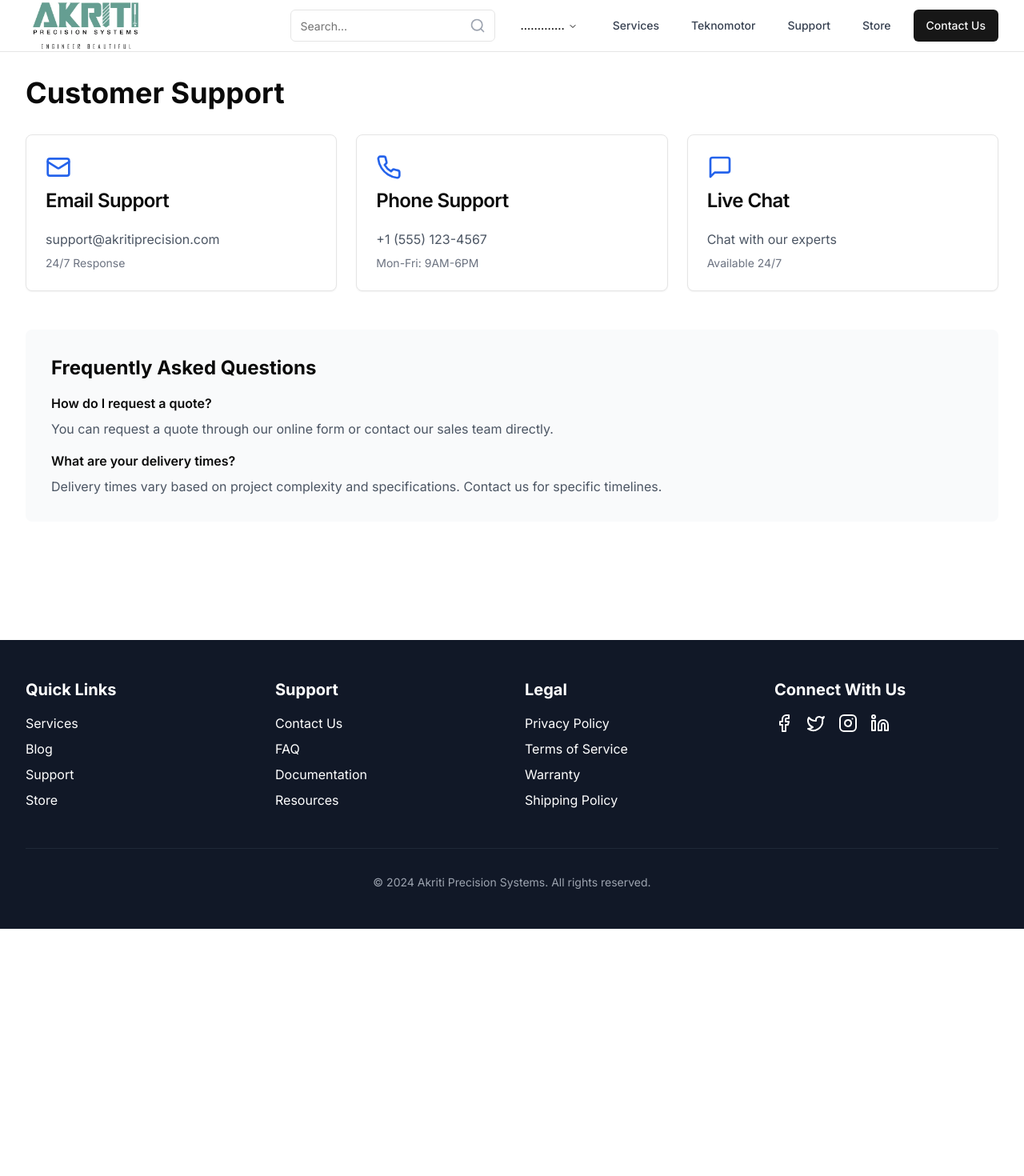
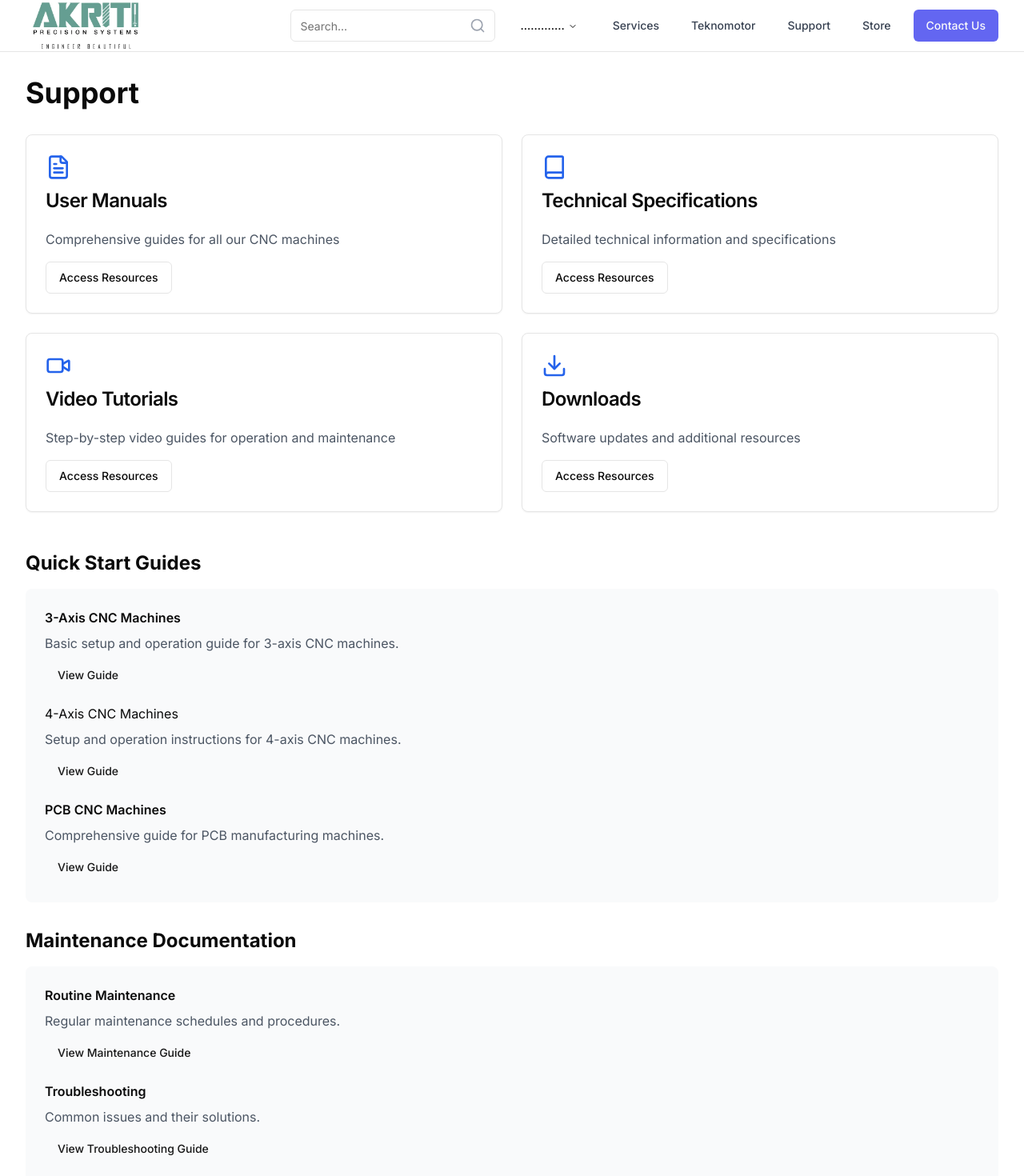
Before and after one commit to Akriti-Pricision-Sytems/akriti_frontend, a Next.js app: page /support in a window 1280 px wide. Shown: the top 1470 px of the page at 80% size. Before the commit the page ends 1161 px from the top, so only its background shows below. Built offline with nearby package versions, Linux system fonts and the light colour scheme.

Commit message:
color updated

```diff
--- a/app/contact/page.tsx
+++ b/app/contact/page.tsx
@@ -1,38 +1,39 @@
 'use client';
 
-import { Card, CardContent } from "@/components/ui/card";
+import { Card, CardContent, CardHeader, CardTitle } from "@/components/ui/card";
+import Image from "next/image";
+import { motion } from "framer-motion";
 import { Button } from "@/components/ui/button";
 import { Input } from "@/components/ui/input";
-import { motion } from "framer-motion";
-import { MapPin, Phone, Mail } from "lucide-react";
+import { Mail, Phone, MessageSquare } from "lucide-react";
 
 export default function ContactPage() {
   return (
-    <div className="min-h-screen pt-24 pb-12">
+    <div className="min-h-screen pt-24 pb-12 bg-gray-900">
       <div className="max-w-7xl mx-auto px-4 sm:px-6 lg:px-8">
-        <h1 className="text-4xl font-bold mb-8">Contact Us</h1>
+        <h1 className="text-4xl font-bold mb-8 text-white">Contact Us</h1>
 
-        <div className="grid grid-cols-1 lg:grid-cols-2 gap-8">
+        <div className="grid grid-cols-1 lg:grid-cols-2 gap-8 mb-12">
           <motion.div
             initial={{ opacity: 0, x: -20 }}
             animate={{ opacity: 1, x: 0 }}
           >
-            <Card>
+            <Card className="bg-gray-800 border-gray-700">
               <CardContent className="p-6">
-                <h2 className="text-2xl font-bold mb-6">Send us a Message</h2>
+                <h2 className="text-2xl font-bold mb-6 text-white">Send us a Message</h2>
                 <form className="space-y-4">
                   <div>
-                    <Input placeholder="Your Name" />
+                    <Input placeholder="Your Name" className="bg-gray-700 border-gray-600 text-white" />
                   </div>
                   <div>
-                    <Input type="email" placeholder="Your Email" />
+                    <Input type="email" placeholder="Your Email" className="bg-gray-700 border-gray-600 text-white" />
                   </div>
                   <div>
-                    <Input placeholder="Subject" />
+                    <Input placeholder="Subject" className="bg-gray-700 border-gray-600 text-white" />
                   </div>
                   <div>
                     <textarea
-                      className="w-full min-h-[150px] p-3 rounded-md border"
+                      className="w-full min-h-[150px] p-3 rounded-md border bg-gray-700 border-gray-600 text-white"
                       placeholder="Your Message"
                     ></textarea>
                   </div>
@@ -47,46 +48,73 @@ export default function ContactPage() {
             animate={{ opacity: 1, x: 0 }}
             className="space-y-6"
           >
-            <Card>
-              <CardContent className="p-6">
-                <div className="flex items-start space-x-4">
-                  <MapPin className="h-6 w-6 text-blue-600 mt-1" />
-                  <div>
-                    <h3 className="font-semibold mb-2">Our Locations</h3>
-                    <p className="text-gray-600">123 Smith St, Sydney NSW 2000 AU</p>
-                    <p className="text-gray-600">123 Spring St, New York NY 10012 USA</p>
-                  </div>
-                </div>
+            <Card className="bg-gray-800 border-gray-700">
+              <CardHeader>
+                <Mail className="h-8 w-8 text-blue-600 mb-2" />
+                <CardTitle className="text-white">Email Support</CardTitle>
+              </CardHeader>
+              <CardContent>
+                <p className="text-gray-300">contact@akriti.tech</p>
+                <p className="text-sm text-gray-400 mt-2">24/7 Response</p>
               </CardContent>
             </Card>
 
-            <Card>
-              <CardContent className="p-6">
-                <div className="flex items-start space-x-4">
-                  <Phone className="h-6 w-6 text-blue-600 mt-1" />
-                  <div>
-                    <h3 className="font-semibold mb-2">Phone</h3>
-                    <p className="text-gray-600">+1 (555) 123-4567</p>
-                    <p className="text-gray-600">+61 2 1234 5678</p>
-                  </div>
-                </div>
+            <Card className="bg-gray-800 border-gray-700">
+              <CardHeader>
+                <Phone className="h-8 w-8 text-blue-600 mb-2" />
+                <CardTitle className="text-white">Phone Support</CardTitle>
+              </CardHeader>
+              <CardContent>
+                <p className="text-gray-300"> +91 9019054837</p>
+                <p className="text-sm text-gray-400 mt-2">Mon-Sat: 10AM-7PM</p>
               </CardContent>
             </Card>
 
-            <Card>
-              <CardContent className="p-6">
-                <div className="flex items-start space-x-4">
-                  <Mail className="h-6 w-6 text-blue-600 mt-1" />
-                  <div>
-                    <h3 className="font-semibold mb-2">Email</h3>
-                    <p className="text-gray-600">info@akritiprecision.com</p>
-                    <p className="text-gray-600">support@akritiprecision.com</p>
-                  </div>
-                </div>
+            <Card className="bg-gray-800 border-gray-700">
+              <CardHeader>
+                <MessageSquare className="h-8 w-8 text-blue-600 mb-2" />
+                <CardTitle className="text-white">Live Chat</CardTitle>
+              </CardHeader>
+              <CardContent>
+                <p className="text-gray-300">Chat with our experts</p>
+                <p className="text-sm text-gray-400 mt-2">Available 24/7</p>
               </CardContent>
             </Card>
           </motion.div>
         </div>
+        {/* Company Information */}
+        <Card className="bg-gray-800 border-gray-700">
+          <CardContent className="p-8">
+          <h2 className="text-2xl font-bold mb-4 text-white">Visit us at: </h2>
+            <h2 className="text-2xl font-bold mb-4 text-white">Akriti Precision Systems Private Limited</h2>
+            <div className="space-y-2 text-gray-300">
+              <p>9A, Prop No 439, Kalkere Main Road</p>
+              <p>Kalkere, Bangalore, Karnataka, India – 560043</p>
+              <div className="mt-4 pt-4 border-t border-gray-700">
+                <p>CIN – U33208KA2019PTC130105</p>
+                <p>GST – 29AASCA9843Q1ZE</p>
+              </div>
+            </div>
+          </CardContent>
+        </Card>
+
+        {/* Map Section */}
+        <div className="mb-12 mt-12">
+          <div className="w-full h-[600px] relative rounded-lg overflow-hidden">
+            <iframe
+              src="https://www.google.com/maps/embed?pb=!1m18!1m12!1m3!1d3887.0992478702788!2d77.67237917574816!3d13.02935141360818!2m3!1f0!2f0!3f0!3m2!1i1024!2i768!4f13.1!3m3!1m2!1s0x3bae11cfe65baef3%3A0x6b4a924a0da5ca61!2sAkriti%20Precision%20Systems%20Pvt.%20Ltd.%20-%20CNC%20Machines%20Manufacturer!5e0!3m2!1sen!2sin!4v1741856581221!5m2!1sen!2sin"
+              width="100%"
+              height="100%"
+              style={{ border: 0 }}
+              allowFullScreen
+              loading="lazy"
+              referrerPolicy="no-referrer-when-downgrade"
+              className="absolute inset-0"
+            />
+          </div>
+        </div>
+
+
       </div>
     </div>
   );
--- a/app/documentation/page.tsx
+++ /dev/null
@@ -1,122 +0,0 @@
-'use client';
-
-import { Card, CardContent, CardHeader, CardTitle } from "@/components/ui/card";
-import { motion } from "framer-motion";
-import { FileText, Book, Video, Download } from "lucide-react";
-import { Button } from "@/components/ui/button";
-
-export default function DocumentationPage() {
-  const resources = [
-    {
-      icon: FileText,
-      title: "User Manuals",
-      description: "Comprehensive guides for all our CNC machines"
-    },
-    {
-      icon: Book,
-      title: "Technical Specifications",
-      description: "Detailed technical information and specifications"
-    },
-    {
-      icon: Video,
-      title: "Video Tutorials",
-      description: "Step-by-step video guides for operation and maintenance"
-    },
-    {
-      icon: Download,
-      title: "Downloads",
-      description: "Software updates and additional resources"
-    }
-  ];
-
-  return (
-    <div className="min-h-screen pt-24 pb-12">
-      <div className="max-w-7xl mx-auto px-4 sm:px-6 lg:px-8">
-        <h1 className="text-4xl font-bold mb-8">Documentation</h1>
-
-        <div className="grid grid-cols-1 md:grid-cols-2 gap-6 mb-12">
-          {resources.map((resource, index) => (
-            <motion.div
-              key={resource.title}
-              initial={{ opacity: 0, y: 20 }}
-              animate={{ opacity: 1, y: 0 }}
-              transition={{ delay: index * 0.1 }}
-            >
-              <Card>
-                <CardHeader>
-                  <resource.icon className="h-8 w-8 text-blue-600 mb-2" />
-                  <CardTitle>{resource.title}</CardTitle>
-                </CardHeader>
-                <CardContent>
-                  <p className="text-gray-600 mb-4">{resource.description}</p>
-                  <Button variant="outline">Access Resources</Button>
-                </CardContent>
-              </Card>
-            </motion.div>
-          ))}
-        </div>
-
-        <div className="space-y-8">
-          <section>
-            <h2 className="text-2xl font-bold mb-4">Quick Start Guides</h2>
-            <div className="bg-gray-50 rounded-lg p-6">
-              <div className="space-y-4">
-                <div>
-                  <h3 className="font-semibold mb-2">3-Axis CNC Machines</h3>
-                  <p className="text-gray-600">Basic setup and operation guide for 3-axis CNC machines.</p>
-                  <Button variant="link" className="mt-2">View Guide</Button>
-                </div>
-                <div>
-                  <h3 className="font-semib old mb-2">4-Axis CNC Machines</h3>
-                  <p className="text-gray-600">Setup and operation instructions for 4-axis CNC machines.</p>
-                  <Button variant="link" className="mt-2">View Guide</Button>
-                </div>
-                <div>
-                  <h3 className="font-semibold mb-2">PCB CNC Machines</h3>
-                  <p className="text-gray-600">Comprehensive guide for PCB manufacturing machines.</p>
-                  <Button variant="link" className="mt-2">View Guide</Button>
-                </div>
-              </div>
-            </div>
-          </section>
-
-          <section>
-            <h2 className="text-2xl font-bold mb-4">Maintenance Documentation</h2>
-            <div className="bg-gray-50 rounded-lg p-6">
-              <div className="space-y-4">
-                <div>
-                  <h3 className="font-semibold mb-2">Routine Maintenance</h3>
-                  <p className="text-gray-600">Regular maintenance schedules and procedures.</p>
-                  <Button variant="link" className="mt-2">View Maintenance Guide</Button>
-                </div>
-                <div>
-                  <h3 className="font-semibold mb-2">Troubleshooting</h3>
-                  <p className="text-gray-600">Common issues and their solutions.</p>
-                  <Button variant="link" className="mt-2">View Troubleshooting Guide</Button>
-                </div>
-              </div>
-            </div>
-          </section>
-
-          <section>
-            <h2 className="text-2xl font-bold mb-4">Software Documentation</h2>
-            <div className="bg-gray-50 rounded-lg p-6">
-              <div className="space-y-4">
-                <div>
-                  <h3 className="font-semibold mb-2">CAD/CAM Software</h3>
-                  <p className="text-gray-600">Guides for supported CAD/CAM software.</p>
-                  <Button variant="link" className="mt-2">View Software Guides</Button>
-                </div>
-                <div>
-                  <h3 className="font-semibold mb-2">Machine Control Software</h3>
-                  <p className="text-gray-600">Documentation for machine control interfaces.</p>
-                  <Button variant="link" className="mt-2">View Control Guides</Button>
-                </div>
-              </div>
-            </div>
-          </section>
-        </div>
-      </div>
-    </div>
-  );
-}
--- a/app/products/[category]/ProductCategoryClient.tsx
+++ b/app/products/[category]/ProductCategoryClient.tsx
@@ -19,6 +19,7 @@ const sizes = [
   'All sizes',
   '400x300mm',
   '600x400mm',
+  '600x500mm',
   '900x600mm',
   '1200x900mm',
   '1520x900mm'
@@ -98,8 +99,8 @@ const categoryTitles = {
 };
 
 const upgradeNotes = {
-  'meteor-series': 'Laser upgrade available',
-  'majestic-series': '4th axis upgrade available'
+  'meteor-series': 'Laser upgrade available for all variants',
+  'majestic-series': '4th axis upgrade available for all variants'
 };
 
 export default function ProductCategoryClient({ category }: { category: string }) {
--- a/app/products/[category]/[product]/ProductDetailClient.tsx
+++ b/app/products/[category]/[product]/ProductDetailClient.tsx
@@ -763,8 +763,8 @@ const productDetails = {
       ]
     }
   },
+};
 
-};
 export default function ProductDetailClient({ category, product }: { category: string; product: string }) {
   const [currentSlide, setCurrentSlide] = useState(0);
   const [sliderRef] = useKeenSlider({
--- a/app/support/page.tsx
+++ b/app/support/page.tsx
@@ -2,78 +2,119 @@
 
 import { Card, CardContent, CardHeader, CardTitle } from "@/components/ui/card";
 import { motion } from "framer-motion";
-import { Mail, Phone, MessageSquare } from "lucide-react";
+import { FileText, Book, Video, Download } from "lucide-react";
+import { Button } from "@/components/ui/button";
 
-export default function SupportPage() {
+export default function DocumentationPage() {
+  const resources = [
+    {
+      icon: FileText,
+      title: "User Manuals",
+      description: "Comprehensive guides for all our CNC machines"
+    },
+    {
+      icon: Book,
+      title: "Technical Specifications",
+      description: "Detailed technical information and specifications"
+    },
+    {
+      icon: Video,
+      title: "Video Tutorials",
+      description: "Step-by-step video guides for operation and maintenance"
+    },
+    {
+      icon: Download,
+      title: "Downloads",
+      description: "Software updates and additional resources"
+    }
+  ];
+
   return (
     <div className="min-h-screen pt-24 pb-12">
       <div className="max-w-7xl mx-auto px-4 sm:px-6 lg:px-8">
-        <h1 className="text-4xl font-bold mb-8">Customer Support</h1>
+        <h1 className="text-4xl font-bold mb-8">Support</h1>
 
-        <div className="grid grid-cols-1 md:grid-cols-3 gap-6 mb-12">
+        <div className="grid grid-cols-1 md:grid-cols-2 gap-6 mb-12">
+          {resources.map((resource, index) => (
             <motion.div
+              key={resource.title}
               initial={{ opacity: 0, y: 20 }}
               animate={{ opacity: 1, y: 0 }}
+              transition={{ delay: index * 0.1 }}
             >
               <Card>
                 <CardHeader>
-                <Mail className="h-8 w-8 text-blue-600 mb-2" />
-                <CardTitle>Email Support</CardTitle>
+                  <resource.icon className="h-8 w-8 text-blue-600 mb-2" />
+                  <CardTitle>{resource.title}</CardTitle>
                 </CardHeader>
                 <CardContent>
-                <p className="text-gray-600">support@akritiprecision.com</p>
-                <p className="text-sm text-gray-500 mt-2">24/7 Response</p>
+                  <p className="text-gray-600 mb-4">{resource.description}</p>
+                  <Button variant="outline">Access Resources</Button>
                 </CardContent>
               </Card>
             </motion.div>
-
-          <motion.div
-            initial={{ opacity: 0, y: 20 }}
-            animate={{ opacity: 1, y: 0 }}
-            transition={{ delay: 0.1 }}
-          >
-            <Card>
-              <CardHeader>
-                <Phone className="h-8 w-8 text-blue-600 mb-2" />
-                <CardTitle>Phone Support</CardTitle>
-              </CardHeader>
-              <CardContent>
-                <p className="text-gray-600">+1 (555) 123-4567</p>
-                <p className="text-sm text-gray-500 mt-2">Mon-Fri: 9AM-6PM</p>
-              </CardContent>
-            </Card>
-          </motion.div>
-
-          <motion.div
-            initial={{ opacity: 0, y: 20 }}
-            animate={{ opacity: 1, y: 0 }}
-            transition={{ delay: 0.2 }}
-          >
-            <Card>
-              <CardHeader>
-                <MessageSquare className="h-8 w-8 text-blue-600 mb-2" />
-                <CardTitle>Live Chat</CardTitle>
-              </CardHeader>
-              <CardContent>
-                <p className="text-gray-600">Chat with our experts</p>
-                <p className="text-sm text-gray-500 mt-2">Available 24/7</p>
-              </CardContent>
-            </Card>
-          </motion.div>
+          ))}
         </div>
 
-        <div className="bg-gray-50 rounded-lg p-8">
-          <h2 className="text-2xl font-bold mb-4">Frequently Asked Questions</h2>
+        <div className="space-y-8">
+          <section>
+            <h2 className="text-2xl font-bold mb-4">Quick Start Guides</h2>
+            <div className="bg-gray-50 rounded-lg p-6">
               <div className="space-y-4">
                 <div>
-              <h3 className="font-semibold mb-2">How do I request a quote?</h3>
-              <p className="text-gray-600">You can request a quote through our online form or contact our sales team directly.</p>
+                  <h3 className="font-semibold mb-2">3-Axis CNC Machines</h3>
+                  <p className="text-gray-600">Basic setup and operation guide for 3-axis CNC machines.</p>
+                  <Button variant="link" className="mt-2">View Guide</Button>
                 </div>
                 <div>
-              <h3 className="font-semibold mb-2">What are your delivery times?</h3>
-              <p className="text-gray-600">Delivery times vary based on project complexity and specifications. Contact us for specific timelines.</p>
+                  <h3 className="font-semib old mb-2">4-Axis CNC Machines</h3>
+                  <p className="text-gray-600">Setup and operation instructions for 4-axis CNC machines.</p>
+                  <Button variant="link" className="mt-2">View Guide</Button>
+                </div>
+                <div>
+                  <h3 className="font-semibold mb-2">PCB CNC Machines</h3>
+                  <p className="text-gray-600">Comprehensive guide for PCB manufacturing machines.</p>
+                  <Button variant="link" className="mt-2">View Guide</Button>
                 </div>
               </div>
+            </div>
+          </section>
+
+          <section>
+            <h2 className="text-2xl font-bold mb-4">Maintenance Documentation</h2>
+            <div className="bg-gray-50 rounded-lg p-6">
+              <div className="space-y-4">
+                <div>
+                  <h3 className="font-semibold mb-2">Routine Maintenance</h3>
+                  <p className="text-gray-600">Regular maintenance schedules and procedures.</p>
+                  <Button variant="link" className="mt-2">View Maintenance Guide</Button>
+                </div>
+                <div>
+                  <h3 className="font-semibold mb-2">Troubleshooting</h3>
+                  <p className="text-gray-600">Common issues and their solutions.</p>
+                  <Button variant="link" className="mt-2">View Troubleshooting Guide</Button>
+                </div>
+              </div>
+            </div>
+          </section>
+
+          <section>
+            <h2 className="text-2xl font-bold mb-4">Software Documentation</h2>
+            <div className="bg-gray-50 rounded-lg p-6">
+              <div className="space-y-4">
+                <div>
+                  <h3 className="font-semibold mb-2">CAD/CAM Software</h3>
+                  <p className="text-gray-600">Guides for supported CAD/CAM software.</p>
+                  <Button variant="link" className="mt-2">View Software Guides</Button>
+                </div>
+                <div>
+                  <h3 className="font-semibold mb-2">Machine Control Software</h3>
+                  <p className="text-gray-600">Documentation for machine control interfaces.</p>
+                  <Button variant="link" className="mt-2">View Control Guides</Button>
+                </div>
+              </div>
+            </div>
+          </section>
         </div>
       </div>
     </div>
--- a/components/Footer.tsx
+++ b/components/Footer.tsx
@@ -1,9 +1,9 @@
 import Link from 'next/link';
-import { Facebook, Twitter, Instagram, Linkedin } from 'lucide-react';
+import { Facebook, Twitter, Instagram, Linkedin, Youtube } from 'lucide-react';
 
 export default function Footer() {
   return (
-    <footer className="bg-gray-900 text-white">
+    <footer className="bg-black text-white">
       <div className="max-w-7xl mx-auto px-4 sm:px-6 lg:px-8 py-12">
         <div className="grid grid-cols-1 md:grid-cols-4 gap-8">
           <div>
@@ -17,11 +17,10 @@ export default function Footer() {
           </div>
 
           <div>
-            <h3 className="text-xl font-bold mb-4">Support</h3>
+            <h3 className="text-xl font-bold mb-4">Help</h3>
             <ul className="space-y-2">
               <li><Link href="/contact">Contact Us</Link></li>
               <li><Link href="/faq">FAQ</Link></li>
-              <li><Link href="/documentation">Documentation</Link></li>
               <li><Link href="/resources">Resources</Link></li>
             </ul>
           </div>
@@ -39,17 +38,20 @@ export default function Footer() {
           <div>
             <h3 className="text-xl font-bold mb-4">Connect With Us</h3>
             <div className="flex space-x-4 mb-4">
-              <Link href="#" className="hover:text-blue-400 transition-colors">
+              <Link href="https://www.facebook.com/akritisystems/" className="hover:text-blue-400 transition-colors">
                 <Facebook className="h-6 w-6" />
               </Link>
-              <Link href="#" className="hover:text-blue-400 transition-colors">
+              <Link href="https://x.com/AkritiSystems" className="hover:text-blue-400 transition-colors">
                 <Twitter className="h-6 w-6" />
               </Link>
-              <Link href="#" className="hover:text-blue-400 transition-colors">
+              <Link href="https://www.instagram.com/akritisystems/" className="hover:text-blue-400 transition-colors">
                 <Instagram className="h-6 w-6" />
               </Link>
-              <Link href="#" className="hover:text-blue-400 transition-colors">
+              <Link href="https://www.linkedin.com/company/akriti-precision-systems/" className="hover:text-blue-400 transition-colors">
                 <Linkedin className="h-6 w-6" />
+              </Link>
+              <Link href="https://www.youtube.com/@akritisystems" className="hover:text-blue-400 transition-colors">
+                <Youtube className="h-6 w-6" />
               </Link>
             </div>
 
--- a/components/Navbar.tsx
+++ b/components/Navbar.tsx
@@ -93,8 +93,9 @@ export default function Navbar() {
                 {item.name}
               </Link>
             ))}
-
-            <Button>Contact Us</Button>
+            <Link href="/contact">
+            <Button className='bg-indigo-500 hover:bg-fuchsia-500'>Contact Us</Button>
+            </Link>
           </div>
 
           {/* Mobile menu button */}
```
Lines whose indentation alone changed are shown as unchanged.
